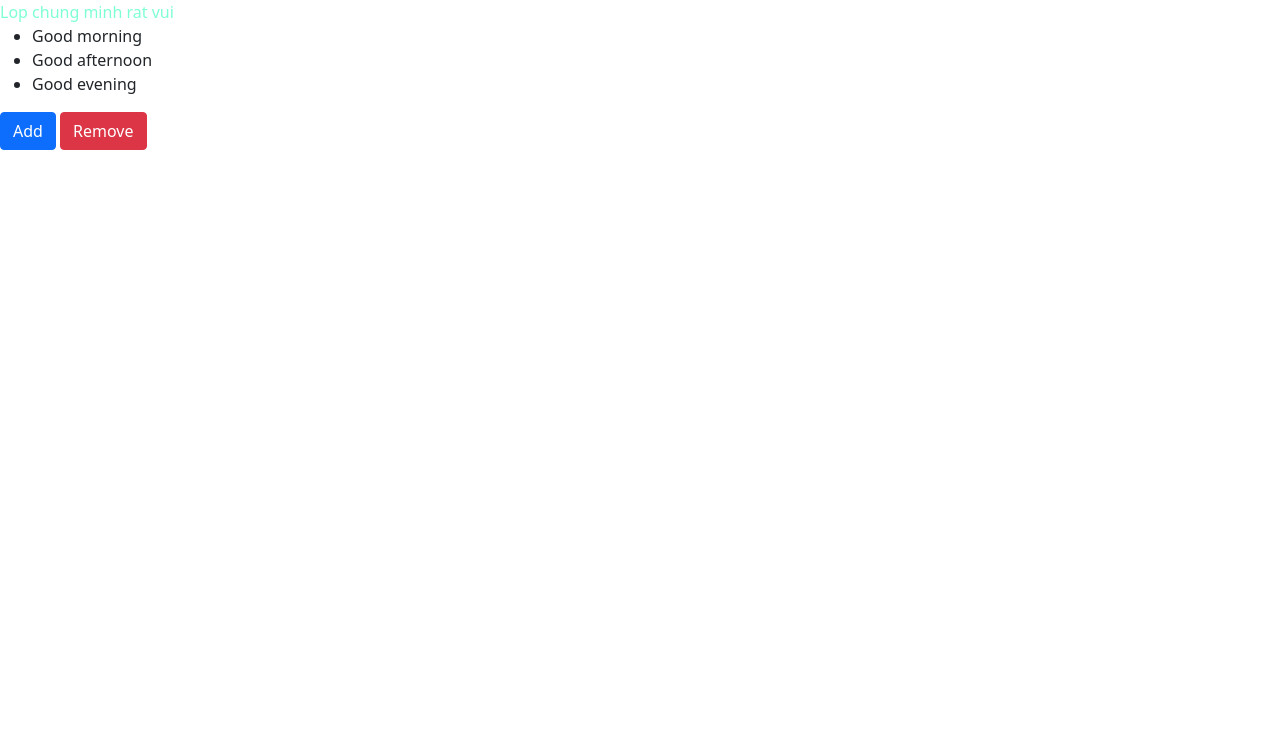
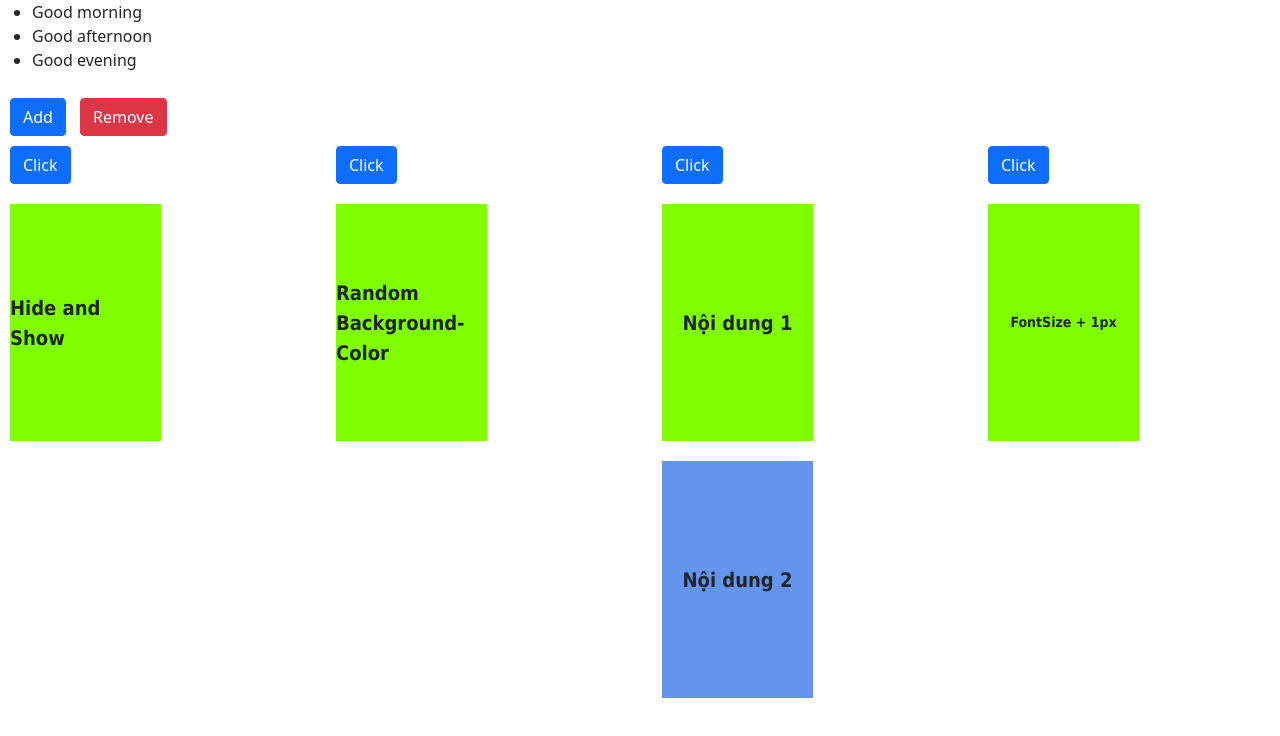
Before and after one commit to quandh1604/html-css, a plain HTML site: page Session9/index.html in a window 1280 px wide. Drawn offline with nearby package versions, Linux system fonts and the light colour scheme.

Commit message:
first commit

```diff
--- a/Session9/index.html
+++ b/Session9/index.html
@@ -8,10 +8,11 @@
     <link rel="stylesheet" href="./public/css/style.css">
     <link rel="stylesheet" href="https://pro.fontawesome.com/releases/v5.10.0/css/all.css" integrity="sha384-AYmEC3Yw5cVb3ZcuHtOA93w35dYTsvhLPVnYs9eStHfGJvOvKxVfELGroGkvsg+p" crossorigin="anonymous"/>
     <!-- CSS only -->
-<link href="https://cdn.jsdelivr.net/npm/bootstrap@5.0.1/dist/css/bootstrap.min.css" rel="stylesheet" integrity="sha384-+0n0xVW2eSR5OomGNYDnhzAbDsOXxcvSN1TPprVMTNDbiYZCxYbOOl7+AMvyTG2x" crossorigin="anonymous">
+    <link href="https://cdn.jsdelivr.net/npm/bootstrap@5.0.1/dist/css/bootstrap.min.css" rel="stylesheet" integrity="sha384-+0n0xVW2eSR5OomGNYDnhzAbDsOXxcvSN1TPprVMTNDbiYZCxYbOOl7+AMvyTG2x" crossorigin="anonymous">
+    <script src="https://ajax.googleapis.com/ajax/libs/jquery/2.1.1/jquery.min.js"></script>
 </head>
 <body>
-    <div id ="app" style="color: aquamarine;">Lop chung minh rat vui</div>
+    <!-- <div id ="app" style="color: aquamarine;">Lop chung minh rat vui</div> -->
 
 
     <ul id = "ul">
@@ -27,6 +28,27 @@
 
     <button id = "btn"class="btn btn-primary" value="Add">Add</button>
     <button onclick="deletePerson()" id = "btnDelete"class="btn btn-danger" value="Remove">Remove</button>
+    <div class="row">
+        <div class="col-md-3">
+            <button class="btn btn-primary" id="btnBox1" onclick="hideShowClick()" value="Click">Click</button>
+            <div class="box1" id="box1">Hide and Show</div>
+        </div>
+        <div class="col-md-3">
+            <button class="btn btn-primary" id="btnBox2" onclick="setRandomColor()" value="Click">Click</button>
+            <div class="box1" id="box2"> Random Background-Color</div>
+        </div>
+        <div class="col-md-3">
+            <button class="btn btn-primary" id="btnBox3" onclick="swapClick()" value="Click">Click</button>
+            <div class="box1" id="box31">Nội dung 1</div>
+            <div class="box3" id="box33">Nội dung 2</div>
+        </div>
+        <div class="col-md-3">
+            <button class="btn btn-primary" id="btnBox4" onclick="getFontSize()" value="Click">Click</button>
+            <div class="box1" id="box4">
+                FontSize + 1px
+            </div>
+        </div>
+    </div>
 </body>
 
 <script src="./public/js/app.js">
--- a/Session9/public/css/style.css
+++ b/Session9/public/css/style.css
@@ -0,0 +1,42 @@
+*{
+    padding: 0;
+    margin: 0;
+    box-sizing: border-box;
+}
+.btn-primary{
+    margin-top: 10px;
+    margin-left: 10px;
+}
+.btn-danger{
+    margin-top: 10px;
+    margin-left: 10px;
+}
+.box1{
+    height: 150% !important;
+    width: 50%;
+    background-color: chartreuse;
+    margin-top: 20px;
+    margin-left: 10px !important;
+    display: flex;
+    align-items: center;
+    justify-content: center;
+    font-size: 20px;
+    font-weight: bold;
+    font-family: tahoma;
+}
+.box3{
+    height: 150% !important;
+    width: 50%;
+    background-color: cornflowerblue;
+    margin-top: 20px;
+    margin-left: 10px;
+    display: flex;
+    align-items: center;
+    justify-content: center;
+    font-size: 20px;
+    font-weight: bold;
+    font-family: tahoma;
+}
+#box4{
+    font-size: 14px;
+}
--- a/Session9/public/js/app.js
+++ b/Session9/public/js/app.js
@@ -3,19 +3,19 @@
 
 // console.log(app.style);
 
-//cho 1 thẻ div chứa nội dung bên trong
-//Thay đổi màu và in đạm nội dung của nó = js
+// // cho 1 thẻ div chứa nội dung bên trong
+// // Thay đổi màu và in đạm nội dung của nó = js
 
 // app.style.color = "aqua"
 // app.style.fontWeight = "bold"
 // app.style.fontSize = "50px"
 
 
-//children, parent
-// const ul = document.getElementById("ul");
-// console.log(ul.children[2].parentElement);
+// children, parent
+const ul = document.getElementById("ul");
+console.log(ul.children[2].parentElement);
 
-//method add, remove, class, id
+// // method add, remove, class, id
 
 // console.log(ul.id);
 // console.log(ul.classList);
@@ -29,7 +29,7 @@
 // console.log(ul.appendChild(li));
 // console.log(ul);
 
-//Cho 1 danh sách việc làm. Thêm nội dung việc mới, thay đổi màu, bc, fontSize của nội dung bằng js
+// // Cho 1 danh sách việc làm. Thêm nội dung việc mới, thay đổi màu, bc, fontSize của nội dung bằng js
 // const work = document.getElementById('work');
 // console.log(document.createElement("li"));
 // const li = document.createElement("li");
@@ -39,7 +39,7 @@
 // work.style.color = "aqua";
 // work.style.fontSize = "50px";
 
-//event, click
+// event, click
 
 const btn = document.getElementById("btn");
 btn.onclick = () =>{
@@ -53,8 +53,8 @@ btn.onclick = () =>{
     console.log(ul.appendChild(li));
 
 }
-// Click btn add => Cho người dùng nhập vào title
-//Nhập xong thì add vào list danh sách
+// // Click btn add => Cho người dùng nhập vào title
+// //Nhập xong thì add vào list danh sách
 const btnDelete = document.getElementById("btnDelete");
 btnDelete.onclick = () =>{
     for (let i = 0; i < (ul.children).length; i--) {
@@ -70,3 +70,51 @@ btnDelete.onclick = () =>{
 
 //     }
 // }
+
+function hideShowClick() {
+    let box1 = document.getElementById("box1");
+    if (box1.style.display === "none") {
+        box1.style.display = "block";
+    }else{
+        box1.style.display = "none";
+    }
+}
+
+
+
+function getRandomColor() {
+    var letters = '0123456789ABCDEF';
+    var color = '#';
+    for (var i = 0; i < 6; i++) {
+      color += letters[Math.floor(Math.random() * 16)];
+    }
+    return color;
+  }
+  function setRandomColor() {
+    $("#box2").css("background-color", getRandomColor());
+  }
+
+
+
+    const contentBox31 = document.getElementById("box31").textContent;
+    const contentBox33 = document.getElementById("box33").textContent;
+  function swapClick() {
+      if (document.getElementById("box31").innerHTML == contentBox31) {
+        document.getElementById("box31").innerHTML = contentBox33;
+        document.getElementById("box33").innerHTML = contentBox31;
+      }else if (document.getElementById("box31").innerHTML == contentBox33){
+        document.getElementById("box31").innerHTML = contentBox31;
+        document.getElementById("box33").innerHTML = contentBox33;
+      }
+
+  }
+
+
+    // const box4 = document.getElementById("box4");
+    var computedFontSize = window.getComputedStyle(document.getElementById("box4")).fontSize;
+    let reset = parseFloat(computedFontSize);
+    // console.log(computedFontSize);
+  function getFontSize() {
+      box4.style.fontSize = (reset + 1) + "px";
+
+  }
```
